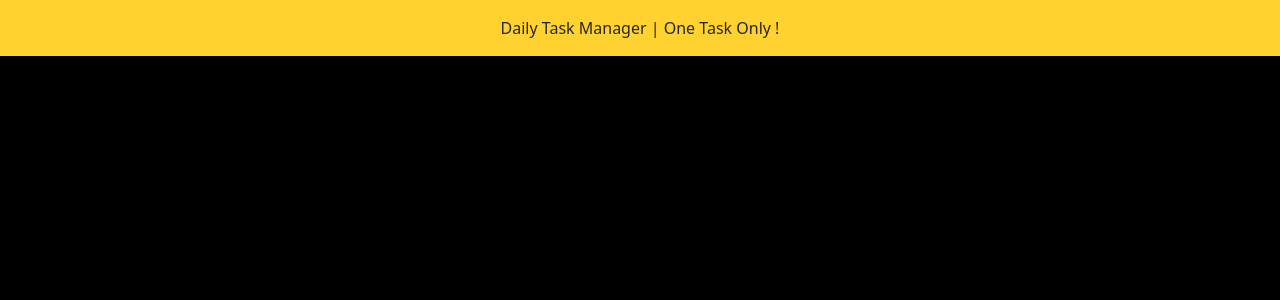
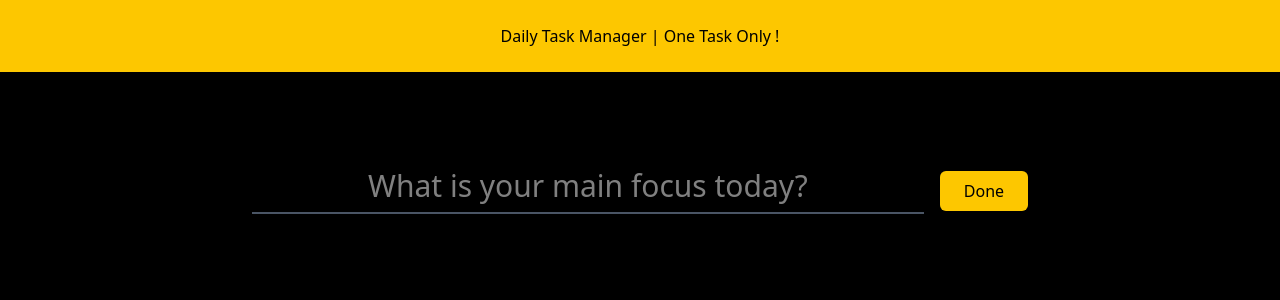
Before and after one commit to rishabh4701/Daily-Task-App, a React (Vite) app: page / in a window 1280 px wide. Shown: the top 300 px of the page. Built offline with nearby package versions, Linux system fonts and the light colour scheme.

Commit message:
Add Dashboard and FocusInput components

```diff
--- a/index.html
+++ b/index.html
@@ -6,7 +6,7 @@
     <meta name="viewport" content="width=device-width, initial-scale=1.0" />
     <title>daily_task_manager</title>
   </head>
-  <body class="bg-black">
+  <body>
     <div id="root"></div>
     <script type="module" src="/src/main.jsx"></script>
   </body>
--- a/package.json
+++ b/package.json
@@ -11,12 +11,15 @@
   },
   "dependencies": {
     "@tailwindcss/vite": "^4.1.18",
+    "clsx": "^2.1.1",
     "react": "^19.2.0",
     "react-dom": "^19.2.0",
+    "tailwind-merge": "^3.4.0",
     "tailwindcss": "^4.1.18"
   },
   "devDependencies": {
     "@eslint/js": "^9.39.1",
+    "@types/node": "^25.2.3",
     "@types/react": "^19.2.7",
     "@types/react-dom": "^19.2.3",
     "@vitejs/plugin-react": "^5.1.1",
--- a/src/App.jsx
+++ b/src/App.jsx
@@ -1,10 +1,9 @@
+import Dashboard from "./Components/Dashboard"
 
 function App() {
   return (
     <>
-    <div className="text-zinc-800 flex items-center justify-center bg-amber-300">
-      <p className="text-center pt-4 pb-4">Daily Task Manager | One Task Only !</p>
-    </div>
+    <Dashboard/>
     </>
   )
 }
--- /dev/null
+++ b/src/Components/Dashboard.jsx
@@ -0,0 +1,18 @@
+import React from 'react'
+import FocusInput from './FocusInput'
+
+const Dashboard = () => {
+    return (
+        <>
+            <div className='min-h-screen w-full bg-black overflow-x-hidden'>
+                <div className="bg-yellow-400 text-center py-2">
+                    <p className="text-center pt-4 pb-4">Daily Task Manager | One Task Only !</p>
+                </div>
+                <FocusInput />
+            </div>
+
+        </>
+    )
+}
+
+export default Dashboard
--- /dev/null
+++ b/src/Components/FocusInput.jsx
@@ -0,0 +1,37 @@
+import { React, useState } from "react"
+
+function FocusInput() {
+
+const [task, setTask] = useState("")
+
+const handleSubmit = () => {
+    if(!task.trim()) return;
+    console.log(task);
+    setTask("")
+}
+
+const handleKeyDown = (e) => {
+    if(e.key === 'Enter') handleSubmit();
+}
+
+    return(
+        <>
+        <div className="flex items-center gap-4 justify-center mt-24">
+            <input
+                type="text"
+                value={task}
+                onChange={(e) => setTask(e.target.value)}
+                onKeyDown={handleKeyDown}
+                placeholder="What is your main focus today?"
+                className="bg-transparent outline-none text-3xl text-white text-center border-b-2 border-gray-600 w-full max-w-2xl pb-2 focus:border-yellow-400 transition-colors duration-300"
+            />
+            <button
+                onClick={handleSubmit}
+                className="bg-yellow-400 text-black px-6 py-2 rounded-md hover:bg-yellow-500 active:scale-95 transition-colors duration-200"
+            >Done</button>
+        </div>
+        </>
+    )
+}
+
+export default FocusInput
```
Also changed, not shown: src/index.css (line endings or trailing spaces), 1 other file (tests, documents, lock files or other folders).
